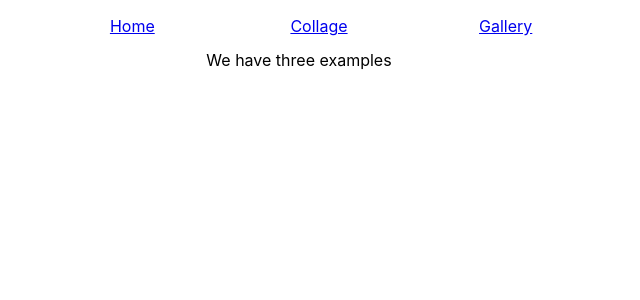
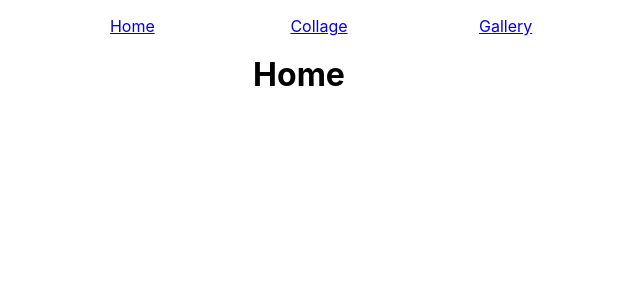
Before and after one commit to lgutie16/workshop--react-lazy-suspense--Germany, a React (Create React App) app: page / in a window 1280 px wide. Shown: the top 300 px of the page, without its empty margins (1-641 px from the left). Built offline with nearby package versions, Linux system fonts and the light colour scheme.

Commit message:
lazy home

```diff
--- a/src/App.js
+++ b/src/App.js
@@ -9,7 +9,7 @@ import './App.css';
 // Show a list of post (from api call) by demand
 // Show how to test a component with lazy loading
 
-
+const Home = lazy(() => import('./routes/Home'))
 const Gallery = lazy(() => import('./routes/Gallery'))
 const RandomCollage = lazy(() => import('./routes/RandomCollage'))
 
@@ -39,7 +39,7 @@ const App = () => {
             <Gallery />
           </Route>
           <Route path="/">
-            <div>We have three examples</div>
+            <Home />
           </Route>
         </Switch>
       </Suspense>
--- /dev/null
+++ b/src/routes/Home/Home.js
@@ -0,0 +1,5 @@
+import React from 'react'
+
+const Home = () => <h1> Home </h1>
+
+export default Home
--- /dev/null
+++ b/src/routes/Home/index.js
@@ -0,0 +1,2 @@
+import Home from './Home'
+export default Home
```
